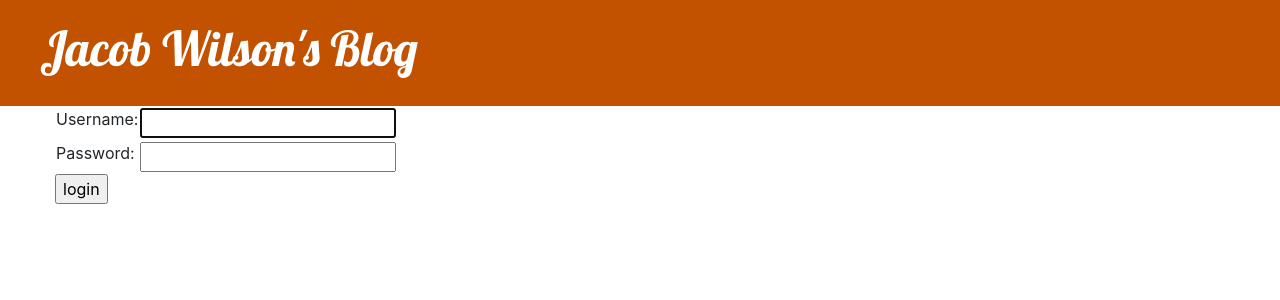
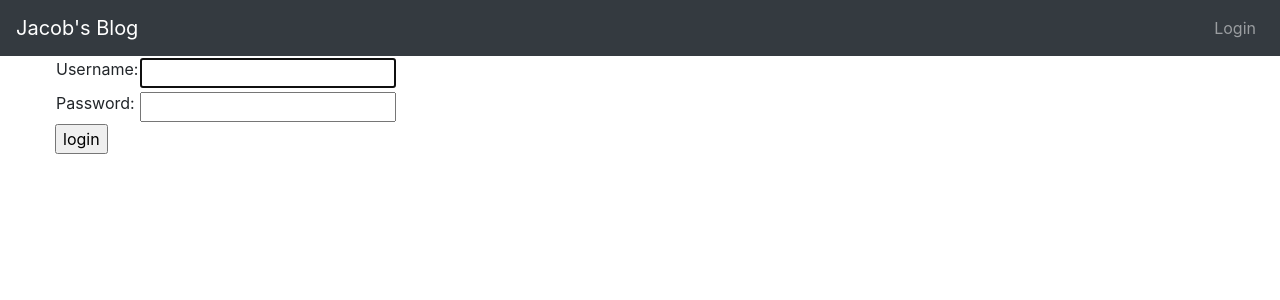
Before and after one commit to jac0bwilson/bridging-coursework, a Django app: page /accounts/login/ in a window 1280 px wide. Shown: the top 300 px of the page. Run offline with Django 3.2, Linux system fonts and the light colour scheme; parts of the project's set-up code (start-up, migrations or seed data) failed here and were passed over; some libraries are stand-ins or nearby versions.

Commit message:
Added navbar

```diff
--- a/blog/templates/blog/base.html
+++ b/blog/templates/blog/base.html
@@ -4,23 +4,50 @@
     <head>
         <meta name="viewport" content="width=device-width, initial-scale=1, shrink-to-fit=no">
         <link rel="stylesheet" href="https://stackpath.bootstrapcdn.com/bootstrap/4.4.1/css/bootstrap.min.css" integrity="sha384-Vkoo8x4CGsO3+Hhxv8T/Q5PaXtkKtu6ug5TOeNV6gBiFeWPGFN9MuhOf23Q9Ifjh" crossorigin="anonymous">
-        <link rel="stylesheet" href="//maxcdn.bootstrapcdn.com/bootstrap/3.2.0/css/bootstrap-theme.min.css">
         <link href="//fonts.googleapis.com/css?family=Lobster&subset=latin,latin-ext" rel="stylesheet" type="text/css">
         <link rel="stylesheet" href="{% static 'css/blog.css' %}">
         <title>Jacob Wilson's Blog</title>
     </head>
 
     <body>
-        <div class="page-header">
-            {% if user.is_authenticated %}
-            <a href="{% url 'post_new' %}" class="top-menu"><span class="glyphicon glyphicon-plus"></span></a>
-            <a href="{% url 'post_draft_list' %}" class="top-menu"><span class="glyphicon glyphicon-edit"></span></a>
-            <p class="top-menu">Hello {{ user.username }} <small>(<a href="{% url 'logout' %}">Log out</a>)</small></p>
-            {% else %}
-            <a href="{% url 'login' %}" class="top-menu"><span class="glyphicon glyphicon-lock"></span></a>
-            {% endif %}
-            <h1><a href="/">Jacob Wilson's Blog</a></h1>
-        </div>
+        <nav class="navbar navbar-expand-lg navbar-dark bg-dark">
+            <a class="navbar-brand" href="/">Jacob's Blog</a>
+            <button class="navbar-toggler" type="button" data-toggle="collapse" data-target="#navbarSupportedContent" aria-controls="navbarSupportedContent" aria-expanded="false" aria-label="Toggle navigation">
+                <span class="navbar-toggler-icon"></span>
+            </button>
+
+            <div class="collapse navbar-collapse" id="navbarSupportedContent">
+                <ul class="navbar-nav mr-auto">
+                    {% if user.is_authenticated %}
+                    <li class="nav-item dropdown">
+                        <a class="nav-link dropdown-toggle" href="#" id="navbarDropdown" role="button" data-toggle="dropdown" aria-haspopup="true" aria-expanded="false">
+                            Post Actions
+                        </a>
+                        <div class="dropdown-menu" aria-labelledby="navbarDropdown">
+                            <a class="dropdown-item" href="{% url 'post_new' %}">New Post</a>
+                            <a class="dropdown-item" href="{% url 'post_draft_list' %}">Draft List</a>
+                        </div>
+                    </li>
+                    {% endif %}
+                </ul>
+                <ul class="navbar-nav navbar-right">
+                    {% if user.is_authenticated %}
+                    <li class="nav-item">
+                        <a class="nav-link disabled" href="#">Hello {{ user.username }}</a>
+                    </li>
+                    <li class="nav-item">
+                        <a class="nav-link" href="{% url 'logout' %}">Log out</a>
+                    </li>
+                    {% else %}
+                    <li class="nav-item">
+                        <a class="nav-link" href="{% url 'login' %}">Login</a>
+                    </li>
+
+                    {% endif %}
+                </ul>
+            </div>
+        </nav>
+
         <div class="content container">
             <div class="row">
                 <div class="col-md-8">
```
